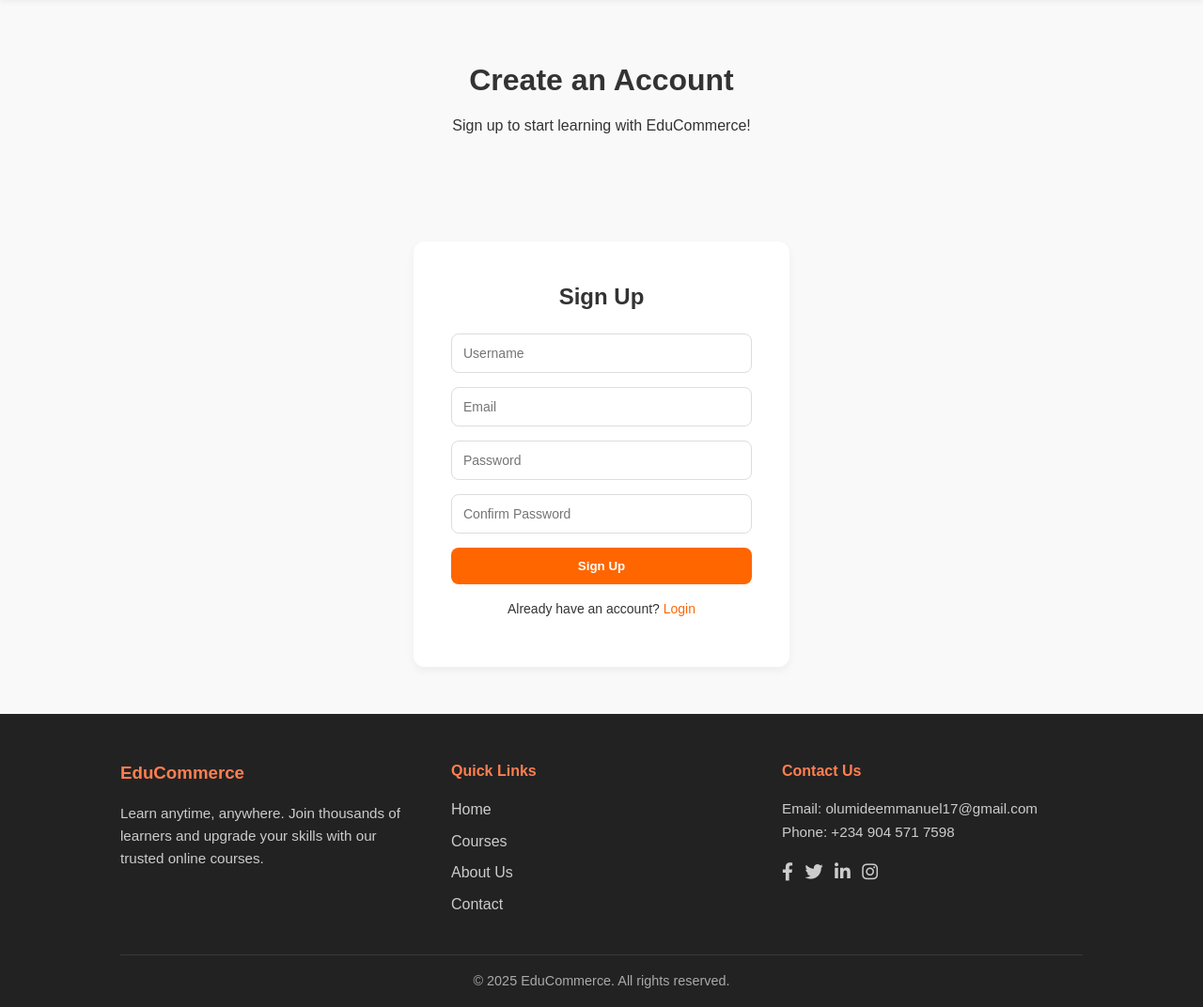
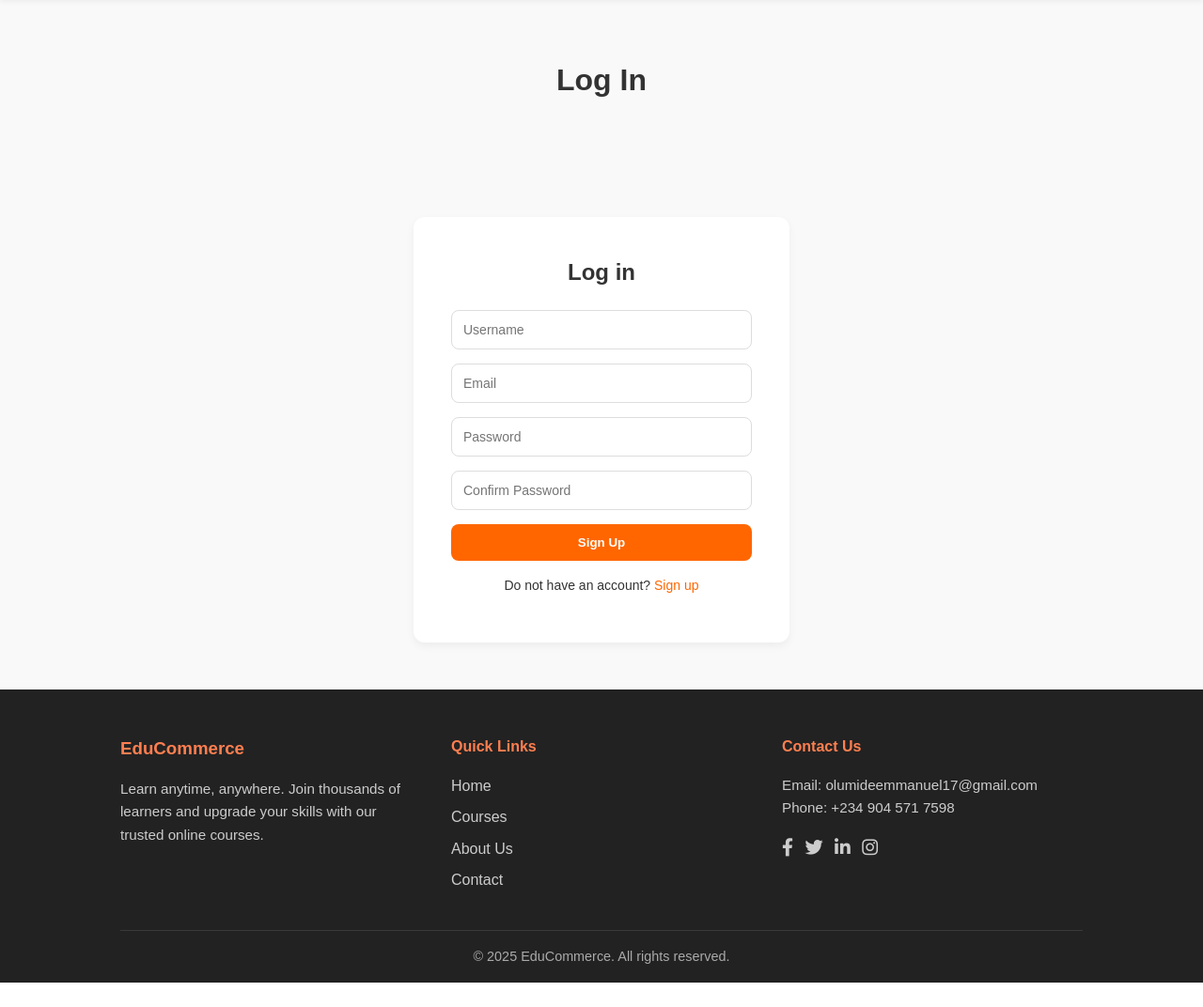
Before and after one commit to OlumideEmmanuel/Edu-Commerce, a Flask app: page /login in a window 1280 px wide. Shown: the part 78-1150 px from the top of the page at 94% size. After the commit the page ends 1124 px from the top, so only its background shows below. Run offline with Flask 3, Linux system fonts and the light colour scheme.

Commit message:
login page correction

```diff
--- a/templates/login.html
+++ b/templates/login.html
@@ -39,8 +39,7 @@
 
   <!-- Page Header -->
   <section class="page-header">
-    <h1>Create an Account</h1>
-    <p>Sign up to start learning with EduCommerce!</p>
+    <h1>Log In</h1>
   </section>
 
   <!-- Signup Form Section -->
@@ -59,13 +58,13 @@
       {% endwith %}
 
       <form id="signup-form" class="signup-form" method="POST" action="{{ url_for('signup') }}">
-        <h2>Sign Up</h2>
+        <h2>Log in</h2>
         <input type="text" name="username" placeholder="Username" required>
         <input type="email" name="email" placeholder="Email" required>
         <input type="password" name="password" placeholder="Password" required>
         <input type="password" name="confirm_password" placeholder="Confirm Password" required>
         <button type="submit">Sign Up</button>
-        <p>Already have an account? <a href="{{ url_for('login') }}">Login</a></p>
+        <p>Do not have an account? <a href="{{ url_for('signup') }}">Sign up</a></p>
       </form>
 
       <!-- Optional: JS message -->
```
